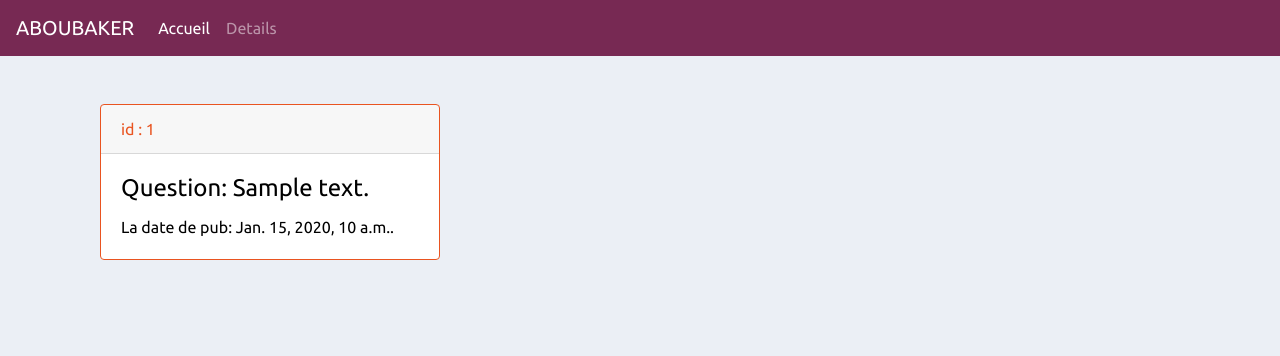
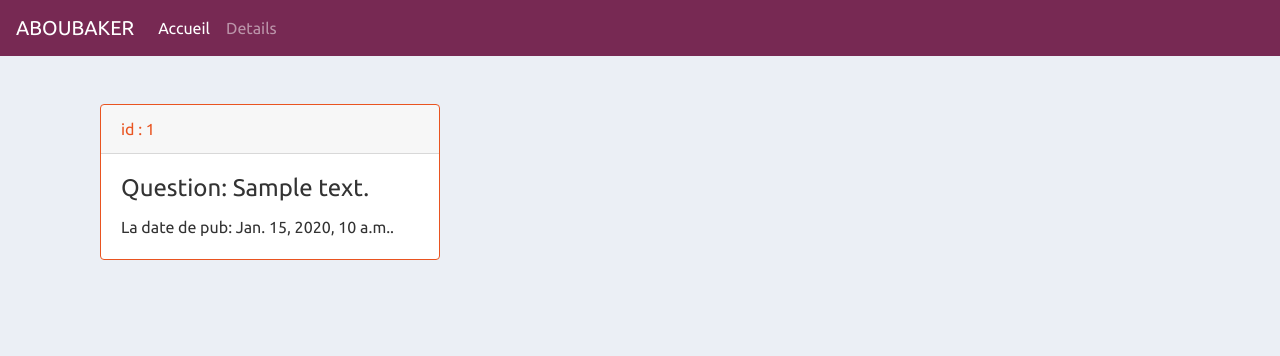
Before and after one commit to DOUKSIEH/mywebsitedjango, a Django app: template polls/templates/polls/index.html in a window 1280 px wide. Shown: the top 356 px of the page. Run offline with Django 3.2, Linux system fonts and the light colour scheme; the template is opened without the code that fills it: most values are stand-ins (such as "Sample title", 1, 10 or a date in 2020); some libraries are stand-ins or nearby versions.

Commit message:
maj app.css

```diff
--- a/polls/static/css/app.css
+++ b/polls/static/css/app.css
@@ -1,6 +1,6 @@
 body{
     background-color: #ebeff5;
-    color: black;
+
 }
 a {
     text-decoration: none;
```
